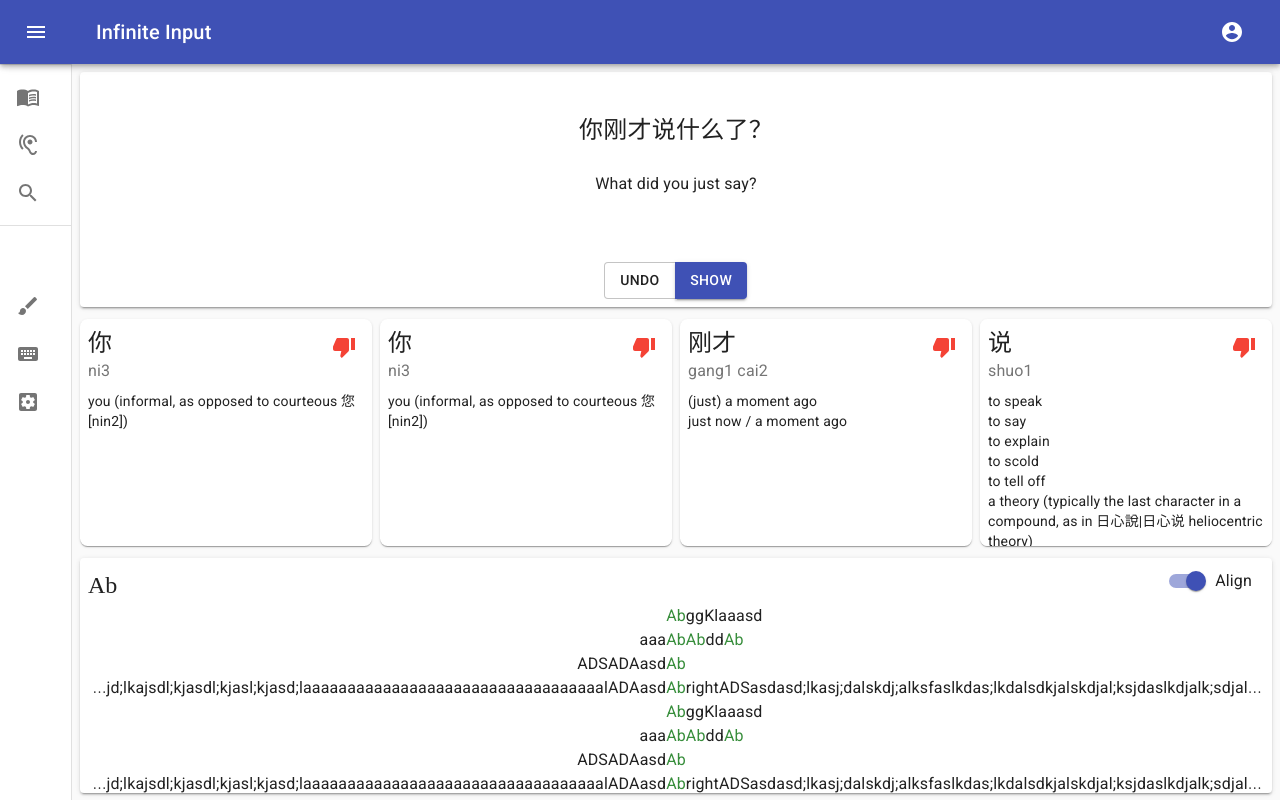
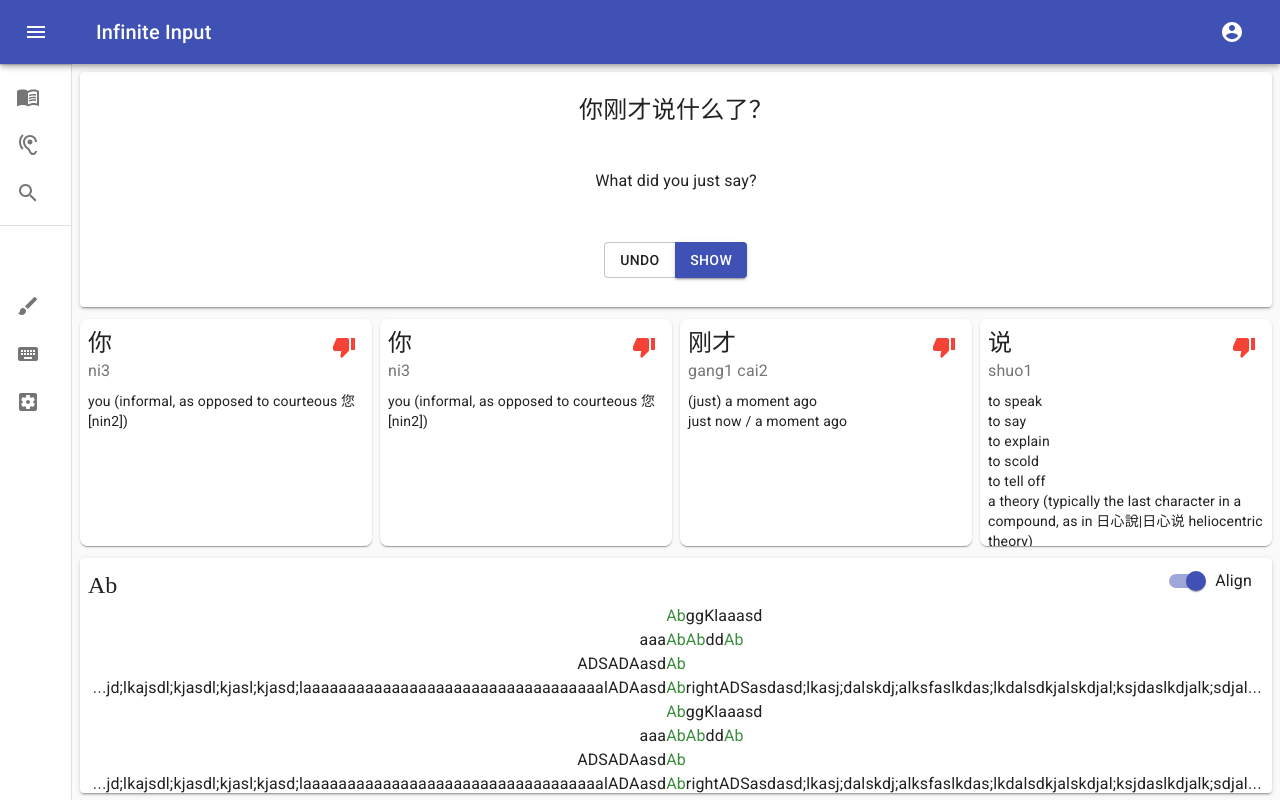
Before and after one commit to xavier-taylor/infinite-input, a React (Create React App) app in the folder webapp/: page / in a window 1280 px wide. Built offline with nearby package versions, Linux system fonts and the light colour scheme.

Commit message:
more css tweaks

```diff
--- a/webapp/src/Components/Concordance/index.tsx
+++ b/webapp/src/Components/Concordance/index.tsx
@@ -286,6 +286,7 @@ const useStyles = makeStyles((theme: Theme) =>
     ccRootAligned: {
       display: 'flex',
       justifyContent: 'center',
+      overflowY: 'auto',
     },
     ccRootList: {
       overflowX: 'auto',
--- a/webapp/src/Components/Study.tsx
+++ b/webapp/src/Components/Study.tsx
@@ -161,9 +161,10 @@ const useStyles = makeStyles((theme: Theme) =>
       fontSize: '1.5rem',
     },
     sentenceRowRoot: {
+      height: '100%',
       display: 'flex',
       flexDirection: 'column',
-      justifyContent: 'space-between',
+      justifyContent: 'space-around',
     },
     rowContainer: {
       height: `calc(33% - ${theme.spacing(1)}px)`,
@@ -176,10 +177,6 @@ const useStyles = makeStyles((theme: Theme) =>
       borderRadius: 15,
       padding: theme.spacing(1),
     },
-    row: {
-      height: '100%',
-    },
-
     gridContainer: {
       height: 'calc(100% - 64px)', // TODO improve this, get rid of reliance on hardcode 64px (which is height of appbar ONLY IN SOME SITUATIONS)
       // the minus should instead come from theme.mixins.toolbar/ from the height of the appbar
@@ -259,19 +256,50 @@ const Study: React.FC<StudyProps> = ({ drawerOpen }) => {
       className={classes.gridContainer}
     >
       <Grid className={classes.rowContainer} item>
-        <Card
-          className={classes.row}
-          classes={{ root: classes.sentenceRowRoot }}
-          elevation={2}
-        >
-          <CardContent>
+        <Card classes={{ root: classes.sentenceRowRoot }} elevation={2}>
+          <Typography
+            className={classes.sentenceHanzi}
+            variant="body1"
+            align="center"
+          >
+            <span lang="zh">{sentence.hanzi}</span>
+          </Typography>
+          <Typography variant="body1" align="center">
+            {sentence.english}
+          </Typography>
+          <CardActions classes={{ root: classes.cardActionRoot }}>
+            <ButtonGroup classes={{ grouped: classes.buttonGroupGrouped }}>
+              <Button
+                onClick={() =>
+                  setStudyState(studyState === 'check' ? 'study' : 'check')
+                }
+                variant="outlined"
+                color="default"
+                size="medium"
+              >
+                {leftButtonText[studyState]}
+              </Button>
+              <Button
+                onClick={() =>
+                  setStudyState(studyState === 'check' ? 'study' : 'check')
+                }
+                variant="contained"
+                color="primary"
+                size="medium"
+              >
+                {rightButtonText[studyState]}
+              </Button>
+            </ButtonGroup>
+          </CardActions>
+
+          {/* <CardContent>
             <Typography
               className={classes.sentenceHanzi}
               variant="body1"
               gutterBottom
               align="center"
             >
-              <p lang="zh">{sentence.hanzi}</p>
+              <span lang="zh">{sentence.hanzi}</span>
             </Typography>
             <Typography variant="body1" gutterBottom align="center">
               {sentence.english}
@@ -300,7 +328,7 @@ const Study: React.FC<StudyProps> = ({ drawerOpen }) => {
                 {rightButtonText[studyState]}
               </Button>
             </ButtonGroup>
-          </CardActions>
+          </CardActions> */}
         </Card>
       </Grid>
       <Grid className={classes.rowContainer} item container>
```
